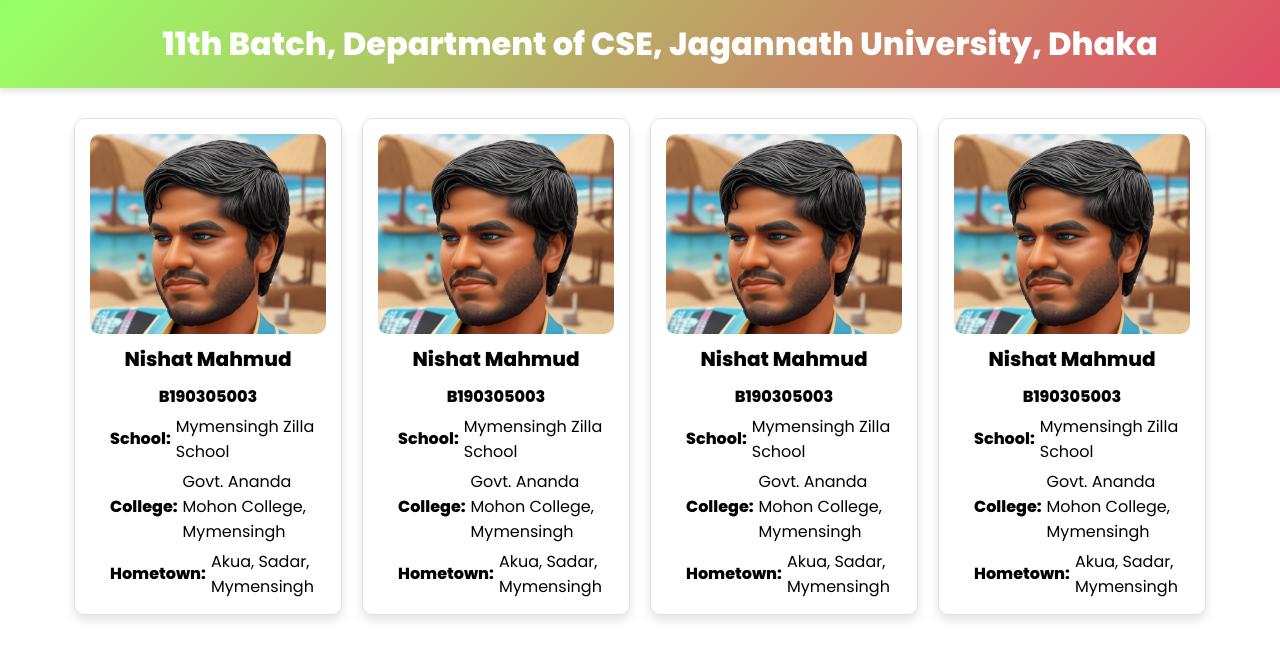
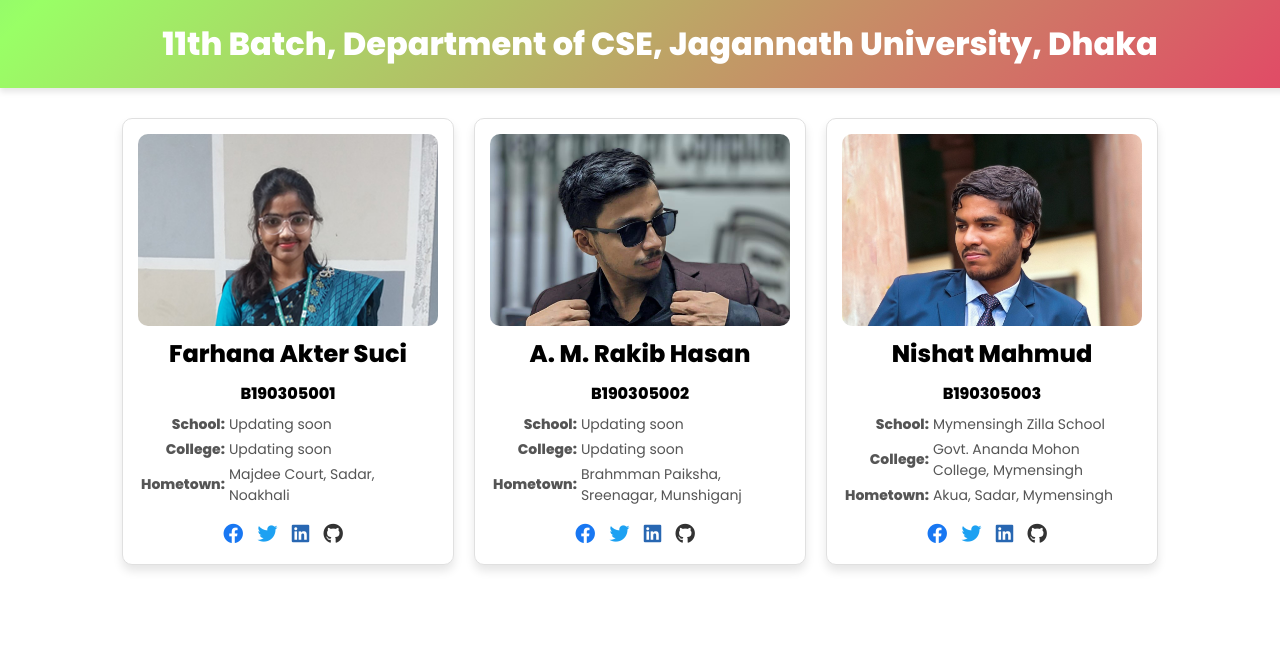
Before and after one commit to nishatrhythm/CSE11, a plain HTML site: page index.html in a window 1280 px wide. Shown: the top 660 px of the page. Drawn offline with Linux system fonts and the light colour scheme.

Commit message:
Initial commit

```diff
--- a/index.html
+++ b/index.html
@@ -1,11 +1,15 @@
 <!DOCTYPE html>
 <html lang="en">
+
 <head>
     <meta charset="UTF-8">
     <meta name="viewport" content="width=device-width, initial-scale=1.0">
     <link rel="stylesheet" href="styles.css">
     <title>Student Introductory Website</title>
+
+    <link rel="stylesheet" href="https://cdnjs.cloudflare.com/ajax/libs/font-awesome/6.2.0/css/all.min.css">
 </head>
+
 <body>
     <div class="navbar">
         <h1>11th Batch, Department of CSE, Jagannath University, Dhaka</h1>
@@ -14,40 +18,89 @@
     <section class="student-profiles">
         <!-- Example student card: -->
         <div class="student-card">
-            <img class="student-image" src="student1.jpg" alt="Student 1">
+            <img class="student-image" src="001.jpg" alt="Student 2" getVibrantColor>
+            <h2 class="student-name">Farhana Akter Suci</h2>
+            <p class="student-id">B190305001</p>
+            <table class="student-info">
+                <tr>
+                    <td class="label">School:</td>
+                    <td>Updating soon</td>
+                </tr>
+                <tr>
+                    <td class="label">College:</td>
+                    <td>Updating soon</td>
+                </tr>
+                <tr>
+                    <td class="label">Hometown:</td>
+                    <td>Majdee Court, Sadar, Noakhali</td>
+                </tr>
+            </table>
+            <!-- Social media links with inline CSS -->
+            <div class="social-links">
+                <a href="https://www.facebook.com" style="color: #1877f2;"><i class="fab fa-facebook"></i></a>
+                <a href="https://www.twitter.com" style="color: #1da1f2;"><i class="fab fa-twitter"></i></a>
+                <a href="https://www.linkedin.com" style="color: #2867b2;"><i class="fab fa-linkedin"></i></a>
+                <a href="https://www.github.com" style="color: #333;"><i class="fab fa-github"></i></a>
+            </div>
+        </div>
+
+        <div class="student-card">
+            <img class="student-image" src="002.jpg" alt="Student 2" getVibrantColor>
+            <h2 class="student-name">A. M. Rakib Hasan</h2>
+            <p class="student-id">B190305002</p>
+            <table class="student-info">
+                <tr>
+                    <td class="label">School:</td>
+                    <td>Updating soon</td>
+                </tr>
+                <tr>
+                    <td class="label">College:</td>
+                    <td>Updating soon</td>
+                </tr>
+                <tr>
+                    <td class="label">Hometown:</td>
+                    <td>Brahmman Paiksha, Sreenagar, Munshiganj</td>
+                </tr>
+            </table>
+            <!-- Social media links with inline CSS -->
+            <div class="social-links">
+                <a href="https://www.facebook.com" style="color: #1877f2;"><i class="fab fa-facebook"></i></a>
+                <a href="https://www.twitter.com" style="color: #1da1f2;"><i class="fab fa-twitter"></i></a>
+                <a href="https://www.linkedin.com" style="color: #2867b2;"><i class="fab fa-linkedin"></i></a>
+                <a href="https://www.github.com" style="color: #333;"><i class="fab fa-github"></i></a>
+            </div>
+        </div>
+
+        <div class="student-card">
+            <img class="student-image" src="003.jpg" alt="Student 2" getVibrantColor>
             <h2 class="student-name">Nishat Mahmud</h2>
             <p class="student-id">B190305003</p>
-            <p class="student-info"><span class="label">School:</span> Mymensingh Zilla School</p>
-            <p class="student-info"><span class="label">College:</span> Govt. Ananda Mohon College, Mymensingh</p>
-            <p class="student-info"><span class="label">Hometown:</span> Akua, Sadar, Mymensingh</p>
-        </div>
-        <div class="student-card">
-            <img class="student-image" src="student1.jpg" alt="Student 1">
-            <h2 class="student-name">Nishat Mahmud</h2>
-            <p class="student-id">B190305003</p>
-            <p class="student-info"><span class="label">School:</span> Mymensingh Zilla School</p>
-            <p class="student-info"><span class="label">College:</span> Govt. Ananda Mohon College, Mymensingh</p>
-            <p class="student-info"><span class="label">Hometown:</span> Akua, Sadar, Mymensingh</p>
-        </div>
-        <div class="student-card">
-            <img class="student-image" src="student1.jpg" alt="Student 1">
-            <h2 class="student-name">Nishat Mahmud</h2>
-            <p class="student-id">B190305003</p>
-            <p class="student-info"><span class="label">School:</span> Mymensingh Zilla School</p>
-            <p class="student-info"><span class="label">College:</span> Govt. Ananda Mohon College, Mymensingh</p>
-            <p class="student-info"><span class="label">Hometown:</span> Akua, Sadar, Mymensingh</p>
-        </div>
-        <div class="student-card">
-            <img class="student-image" src="student1.jpg" alt="Student 1">
-            <h2 class="student-name">Nishat Mahmud</h2>
-            <p class="student-id">B190305003</p>
-            <p class="student-info"><span class="label">School:</span> Mymensingh Zilla School</p>
-            <p class="student-info"><span class="label">College:</span> Govt. Ananda Mohon College, Mymensingh</p>
-            <p class="student-info"><span class="label">Hometown:</span> Akua, Sadar, Mymensingh</p>
+            <table class="student-info">
+                <tr>
+                    <td class="label">School:</td>
+                    <td>Mymensingh Zilla School</td>
+                </tr>
+                <tr>
+                    <td class="label">College:</td>
+                    <td>Govt. Ananda Mohon College, Mymensingh</td>
+                </tr>
+                <tr>
+                    <td class="label">Hometown:</td>
+                    <td>Akua, Sadar, Mymensingh</td>
+                </tr>
+            </table>
+            <!-- Social media links with inline CSS -->
+            <div class="social-links">
+                <a href="https://www.facebook.com" style="color: #1877f2;"><i class="fab fa-facebook"></i></a>
+                <a href="https://www.twitter.com" style="color: #1da1f2;"><i class="fab fa-twitter"></i></a>
+                <a href="https://www.linkedin.com" style="color: #2867b2;"><i class="fab fa-linkedin"></i></a>
+                <a href="https://www.github.com" style="color: #333;"><i class="fab fa-github"></i></a>
+            </div>
         </div>
         <!-- Repeat this card structure for other students -->
     </section>
 
     <script src="script.js"></script>
 </body>
+
 </html>
--- a/script.js
+++ b/script.js
@@ -2,10 +2,47 @@
 
 // Function to add the "small" class to the header on scroll
 window.addEventListener('scroll', function () {
-    const header = document.getElementById('header');
+    const header = document.querySelector('.navbar');
     if (window.scrollY > 50) {
         header.classList.add('small');
     } else {
         header.classList.remove('small');
     }
 });
+
+// JavaScript function to extract a vibrant color from an image using Vibrant.js
+function getVibrantColor(imageUrl, callback) {
+    const image = new Image();
+    image.src = imageUrl;
+
+    image.onload = function() {
+        const vibrant = new Vibrant(image);
+        const swatch = vibrant.VibrantSwatch; // You can use other swatch types like Muted or DarkVibrant
+
+        if (swatch) {
+            const vibrantColor = swatch.getHex();
+            callback(vibrantColor);
+        }
+    };
+}
+
+// Call the function for each student card
+getVibrantColor('001.jpg', function(color) {
+    const studentName = document.querySelector('.student-name:nth-of-type(1)');
+    studentName.style.color = color;
+});
+
+getVibrantColor('002.jpg', function(color) {
+    const studentName = document.querySelector('.student-name:nth-of-type(2)');
+    studentName.style.color = color;
+});
+
+getVibrantColor('003.jpg', function(color) {
+    const studentName = document.querySelector('.student-name:nth-of-type(3)');
+    studentName.style.color = color;
+});
+
+getVibrantColor('004.jpg', function(color) {
+    const studentName = document.querySelector('.student-name:nth-of-type(4)');
+    studentName.style.color = color;
+});
--- a/styles.css
+++ b/styles.css
@@ -87,7 +87,7 @@
     border-radius: 10px;
     box-shadow: 0px 6px 10px rgba(0, 0, 0, 0.1);
     animation: slideInUp 1s ease, scaleCard 0.5s ease-in-out;
-    width: calc(20% - 20px); /* Five cards side by side on a wide screen */
+    width: calc(25% - 20px); /* Three cards side by side on a wide screen */
     display: flex; /* Add flex display */
     flex-direction: column; /* Stack content vertically */
     align-items: center; /* Center content horizontally */
@@ -108,9 +108,10 @@
 /* Style for student name within the card */
 .student-name {
     font-weight: bold;
-    font-size: 20px;
+    font-size: 24px; /* Adjust the font size as needed */
     margin: 10px 0;
     text-align: center;
+    color: #000; /* Default text color */
 }
 
 /* Style for ID with center alignment */
@@ -122,18 +123,17 @@
 
 /* Style for School, College, and Hometown with left alignment */
 .student-info {
-    font-size: 16px;
-    text-align: left;
+    font-size: 14px;
+    text-align: left; /* Align text to the left */
     margin-top: 5px;
-    padding-left: 20px; /* Add left padding for alignment */
-    display: flex;
-    align-items: center;
+    color: #555; /* Default text color */
 }
 
 /* Style for individual labels (School, College, Home Town) */
 .label {
     font-weight: bold;
     margin-right: 5px;
+    text-align: right; /* Align labels to the right */
 }
 
 /* Animation for sliding in cards from below */
@@ -163,3 +163,21 @@
     transform: translateY(-10px) scale(1.05) rotate(-2deg);
     box-shadow: 0px 12px 20px rgba(0, 0, 0, 0.2);
 }
+
+/* Style for social media links */
+.social-links {
+    margin-top: 10px;
+}
+
+/* Style for social media icons */
+.social-links a {
+    color: #007bff; /* Change the color of the icons as needed */
+    font-size: 20px; /* Adjust the size of the icons as needed */
+    margin-right: 10px; /* Add spacing between icons */
+    text-decoration: none; /* Remove underline from links */
+}
+
+/* Hover effect for social media icons */
+.social-links a:hover {
+    color: #0056b3; /* Change the hover color as needed */
+}
```
Also changed, not shown: 001.jpg (added), 002.jpg (added), 003.jpg (added), student1.jpg (deleted).
